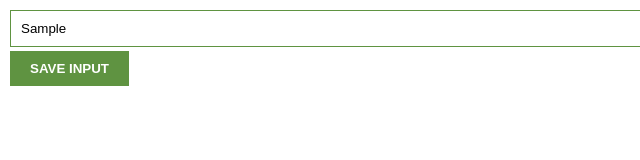
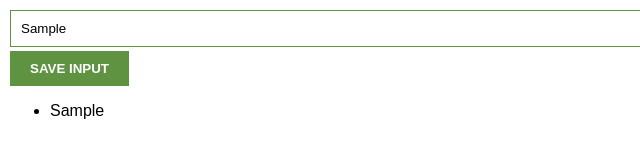
Before and after one commit to triangletrianglesquareplusx/chrome-ext, a plain HTML site: page index.html in a window 1280 px wide. Both pictures are taken after typing "Sample" into the empty fields and a click on the button "SAVE INPUT". Shown: the full height of the page, 0-640 px from the left. Drawn offline with Linux system fonts and the light colour scheme.

Commit message:
lists can now be added safely

```diff
--- a/app.js
+++ b/app.js
@@ -1,4 +1,13 @@
-let buttonElement = document.getElementById('input-btn');
+let myLeads = [];
+
+const inputElement = document.getElementById('input-el');
+const buttonElement = document.getElementById('input-btn');
+const leadsElement = document.getElementById('leads-el');
 buttonElement.addEventListener('click', ()=>{
-    console.log('You clicked me!');
+
+    let liElement = document.createElement('li');
+    liElement.textContent = inputElement.value;
+    myLeads.push(inputElement.value);
+    leadsElement.appendChild(liElement);
+
 });
--- a/index.html
+++ b/index.html
@@ -11,6 +11,9 @@
     <input type="text" id="input-el">
     <label for="button"></label>
     <button id="input-btn">SAVE INPUT</button>
+    <ul id="leads-el">
+
+    </ul>
     <script src="app.js"></script>
 </body>
 </html>
```
